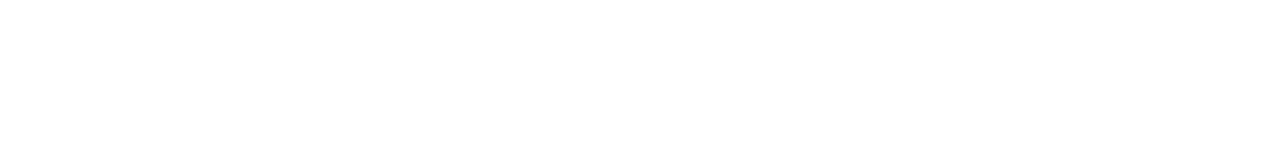
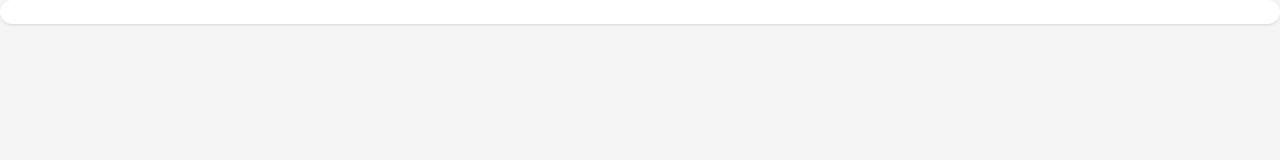
Before and after one commit to kisinja/Tide-heroes-Contribution-two, a website: page src/index.html in a window 1280 px wide. Drawn offline with Linux system fonts and the light colour scheme.

Commit message:
added a container

```diff
--- a/src/index.html
+++ b/src/index.html
@@ -8,7 +8,11 @@
     <link rel="stylesheet" href="output.css">
 </head>
 
-<body>
+<body class="bg-[#f5f5f5]">
+
+    <div class="container mx-auto shadow bg-white p-3 rounded-2xl">
+
+    </div>
 
 </body>
 
```
Also changed, not shown: src/output.css.
